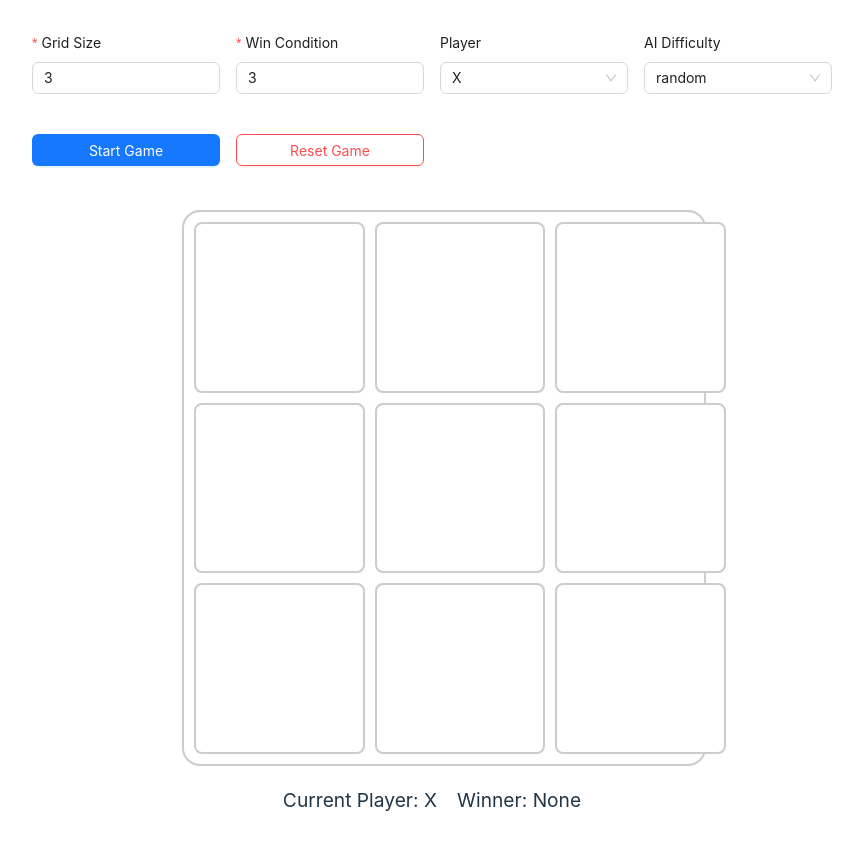
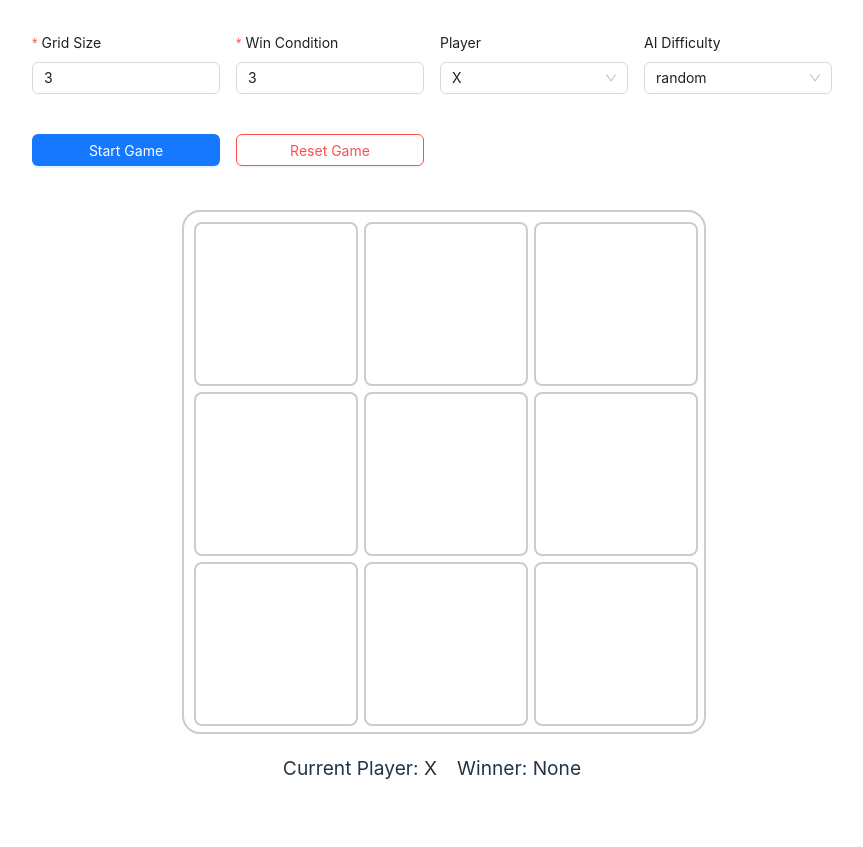
Before and after one commit to h00dieB0y/react-tic-tac-toe, a React (Vite) app: page / in a window 1280 px wide. Shown: the whole page, without its empty margins (208-1071 px from the left). After the commit the page ends 815 px from the top, so only its background shows below. Built offline with nearby package versions, Linux system fonts and the light colour scheme.

Commit message:
refactor: update Square component to improve accessibility and simplify props

```diff
--- a/src/components/atoms/Square.tsx
+++ b/src/components/atoms/Square.tsx
@@ -1,16 +1,18 @@
-import React, { KeyboardEvent } from "react";
-import styled from "styled-components";
+// src/components/atoms/Square.tsx
+import React, { KeyboardEvent } from 'react';
+import styled from 'styled-components';
+import { PlayerType } from '../../types/player';
 
 interface SquareProps {
-    size: number;
-    value: "X" | "O" | null;
+  index: number;
+  value: PlayerType;
   onClick: () => void;
   isWinningSquare?: boolean;
 }
 
-const Square: React.FC<SquareProps> = React.memo(({ size, value, onClick, isWinningSquare }) => {
+const Square: React.FC<SquareProps> = React.memo(({ index, value, onClick, isWinningSquare }) => {
   const handleKeyDown = (e: KeyboardEvent<HTMLDivElement>) => {
-        if (e.key === "Enter" || e.key === " ") {
+    if (e.key === 'Enter' || e.key === ' ') {
       e.preventDefault();
       onClick();
     }
@@ -18,17 +20,15 @@ const Square: React.FC<SquareProps> = React.memo(({ size, value, onClick, isWinn
 
   return (
     <SquareDiv
-            size={size}
       onClick={onClick}
-            value={value}
+      onKeyDown={handleKeyDown}
       role="button"
       tabIndex={0}
-            aria-label={`Square ${value ? value : "empty"}`}
-            onKeyDown={handleKeyDown}
+      aria-label={`Square ${index + 1}: ${value ? value : 'empty'}`}
       aria-pressed={value !== null}
       aria-disabled={value !== null}
-            data-disabled={value !== null}
       isWinningSquare={isWinningSquare}
+      value={value}
     >
       {value}
     </SquareDiv>
@@ -39,24 +39,23 @@ const Square: React.FC<SquareProps> = React.memo(({ size, value, onClick, isWinn
  * Styled Div for the Square
  */
 const SquareDiv = styled.div<{
-    size: number;
-    value: "X" | "O" | null;
   isWinningSquare?: boolean;
+  value: PlayerType;
 }>`
-    width: ${(props) => props.size}px;
-    height: ${(props) => props.size}px;
-    background-color: ${(props) => (props.isWinningSquare ? "#ffeb3b" : "#fff")};
+  width: 100%;
+  height: 100%;
+  background-color: ${({ isWinningSquare }) => (isWinningSquare ? '#ffeb3b' : '#fff')};
   border-radius: 8px;
   border: 2px solid #ccc;
   display: flex;
   justify-content: center;
   align-items: center;
-    font-size: ${(props) => Math.floor(props.size / 2.5)}px;
-    cursor: ${(props) => (props.value === null ? "pointer" : "not-allowed")};
-    color: ${(props) => {
-        if (props.value === "X") return "red";
-        if (props.value === "O") return "blue";
-        return "#000";
+  font-size: 2em;
+  cursor: ${({ value }) => (value === null ? 'pointer' : 'not-allowed')};
+  color: ${({ value }) => {
+    if (value === 'X') return 'red';
+    if (value === 'O') return 'blue';
+    return '#000';
   }};
   transition: background-color 0.2s, transform 0.1s, border-color 0.2s;
 
@@ -69,19 +68,19 @@ const SquareDiv = styled.div<{
 
   /* Hover Effect */
   &:hover {
-        background-color: ${(props) => (props.value === null ? "#f0f0f0" : "#fff")};
+    background-color: ${({ value }) => (value === null ? '#f0f0f0' : '#fff')};
   }
 
   /* Active State */
   &:active {
-        transform: ${(props) => (props.value === null ? "scale(0.95)" : "none")};
+    transform: ${({ value }) => (value === null ? 'scale(0.95)' : 'none')};
   }
 
   /* Disabled State */
-    &[aria-disabled="true"] {
+  &[aria-disabled='true'] {
     cursor: not-allowed;
     opacity: 0.6;
-        background-color: ${(props) => (props.isWinningSquare ? "#ffeb3b" : "#fff")};
+    background-color: ${({ isWinningSquare }) => (isWinningSquare ? '#ffeb3b' : '#fff')};
   }
 `;
 
```
Lines whose indentation alone changed are shown as unchanged.
